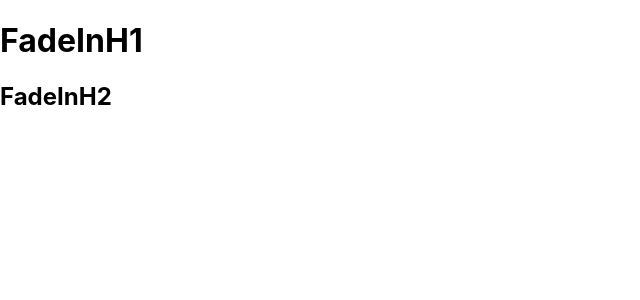
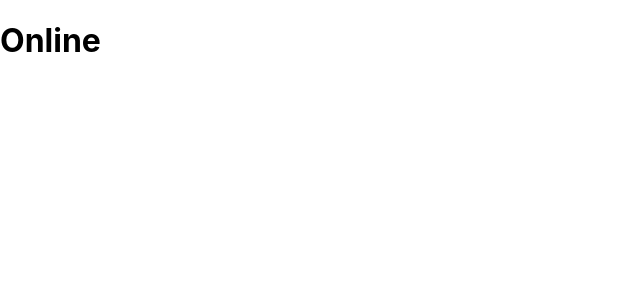
Before and after one commit to Programmers00/react-hooks, a React (Create React App) app: page / in a window 1280 px wide. Shown: the top 300 px of the page, without its empty margins (0-640 px from the left). Built offline with nearby package versions, Linux system fonts and the light colour scheme.

Commit message:
refs #11 useNetwork

```diff
--- a/src/App.js
+++ b/src/App.js
@@ -1,11 +1,12 @@
-import { useFadeIn } from "./components/useFadeIn";
+import {useNetwork} from './components/useNetwork'
 const App = () => {
-  const fadeInH1 = useFadeIn(2, 0)
-  const fadeInH2 = useFadeIn(4, 2)
+  const handleNetworkChange = (online) => {
+    console.log(online? "Online" : "Offline")
+  }
+  const onLine = useNetwork(handleNetworkChange)
   return (
     <div className="App">
-      <h1 {...fadeInH1}>FadeInH1</h1>
-      <h2 {...fadeInH2}>FadeInH2</h2>
+      <h1>{onLine ? "Online" : "Offline"}</h1>
     </div>
   );
 }
--- /dev/null
+++ b/src/components/useNetwork.js
@@ -0,0 +1,19 @@
+import { useState, useEffect } from "react";
+export const useNetwork = onChange => {
+  const [status, setStatus] = useState(navigator.onLine)
+  const handleChange = (property) => {
+    if (typeof onChange === "function") {
+      onChange(navigator)
+    }
+    setStatus(navigator.onLine)
+  }
+  useEffect(() => {
+    window.addEventListener("online", handleChange)
+    window.addEventListener("offline", handleChange)
+    return () => {
+      window.removeEventListener("online", handleChange)
+      window.removeEventListener("offline", handleChange)
+    }
+  }, [])
+  return status
+}
```
